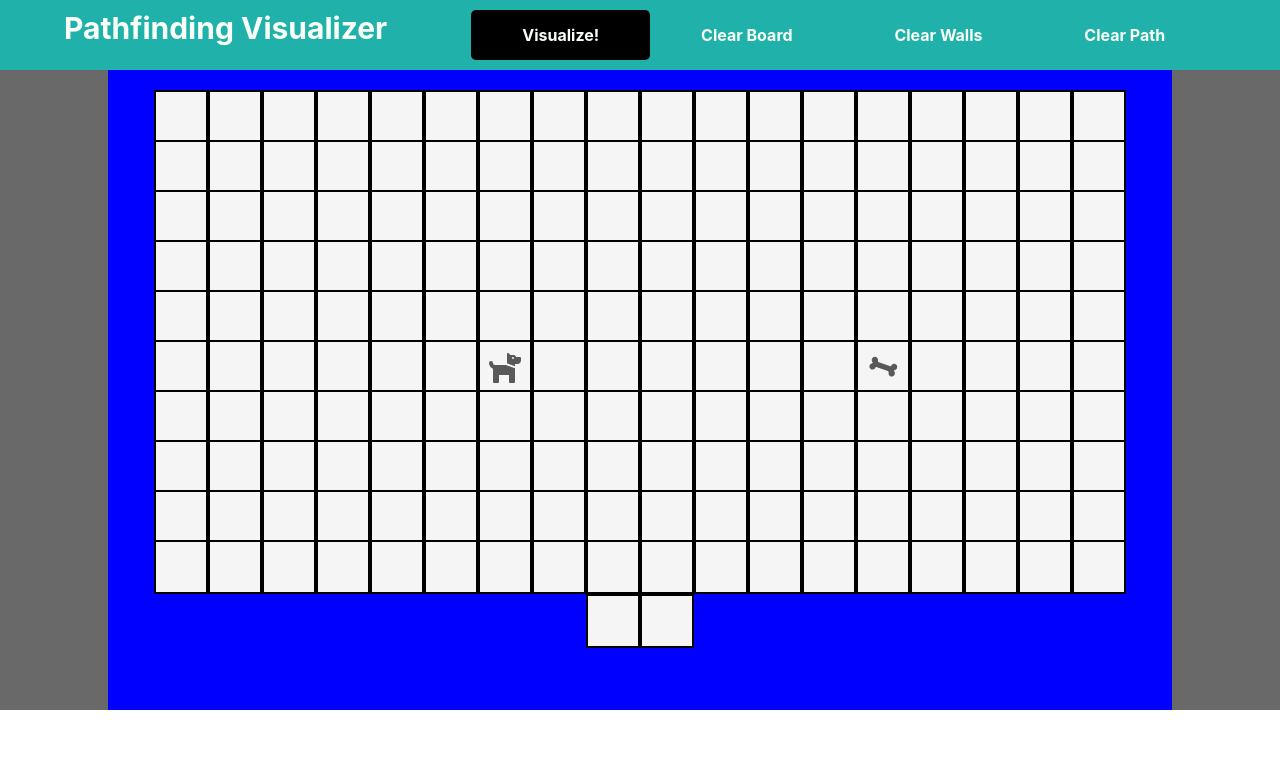
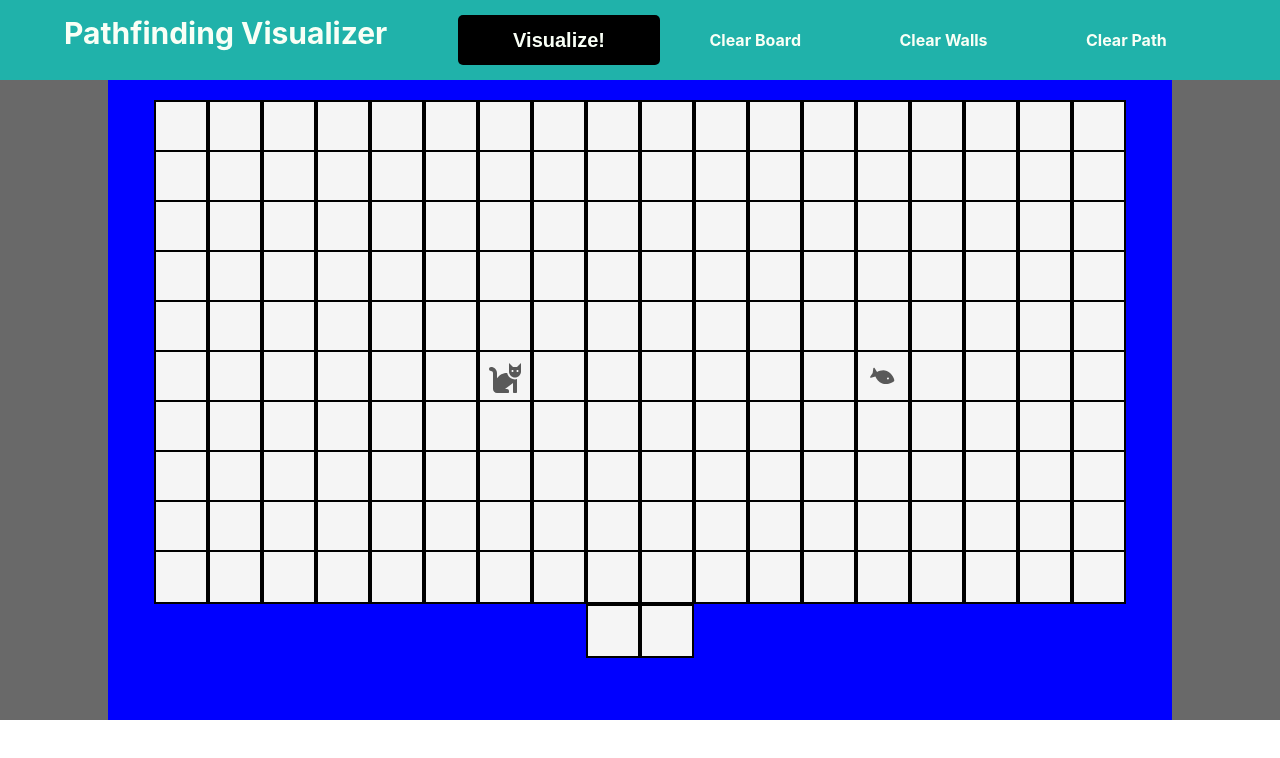
Before and after one commit to nkBrew/pathfinding-visualizer, a React (Create React App) app: page / in a window 1280 px wide. Shown: the top 758 px of the page. Built offline with nearby package versions, Linux system fonts and the light colour scheme.

Commit message:
Changed Visualize to a button. Playing around with other header elements

```diff
--- a/src/Header/Header.css
+++ b/src/Header/Header.css
@@ -15,14 +15,14 @@
   display: inline-block;
   background-color: lightseagreen;
   width: 100%;
-  height: 70px;
+  height: 80px;
 }
 
 .header-inner {
   margin: auto;
   width: 90%;
-  height:100%;
-  margin-top:10px;
+  /* height:100%; */
+  margin-top:15px;
 }
 
 .header-wrapper {
@@ -46,9 +46,13 @@
   border:none;
   border-radius: 5px;
   transition:400ms;
+  text-align: center;
+  font-weight: bold;
+  font-size:20px;
+  cursor: pointer;
 }
 
-.header-button, .visualize-button {
+.header-button {
   display: flex;
   justify-content: center;
   align-content: center;
@@ -62,17 +66,26 @@
   transition:800ms;
 }
 
+button.visualize-button:disabled {
+  background-color: red;
+  transition:800ms;
+}
+
 .header-wrapper > ul {
   list-style-type: none;
 }
-div.visualize-button:hover {
+button.visualize-button:hover:enabled {
   background-color: gainsboro;
   transition:400ms
 }
 
-div.header-button:hover  {
+div.header-button:hover,  a.header-button:hover{
   color: yellow;
   transition:800ms;
+}
+
+a {
+  text-decoration: none;
 }
 
 @media all and (min-width: 800px){
--- a/src/Header/Header.tsx
+++ b/src/Header/Header.tsx
@@ -14,15 +14,12 @@ const Header = ({ visualizing, onVisualize, onClear }: HeaderProps): JSX.Element
       <div className="header-inner">
         <div className="header-wrapper">
           <div className="title">Pathfinding Visualizer</div>
-          <div
-            className={classNames('visualize-button', { 'visualize-loading': visualizing })}
-            onClick={() => onVisualize()}
-          >
+          <button className={classNames('visualize-button')} onClick={() => onVisualize()} disabled={visualizing}>
             Visualize!
-          </div>
-          <div className="header-button" onClick={() => onClear(true, true, true)}>
+          </button>
+          <a href="#" className="header-button" onClick={() => onClear(true, true, true)}>
             Clear Board
-          </div>
+          </a>
           <div className="header-button" onClick={() => onClear(true, false, false)}>
             Clear Walls
           </div>
--- a/src/PathfindingVisualizer/Grid/Node/Node.tsx
+++ b/src/PathfindingVisualizer/Grid/Node/Node.tsx
@@ -2,7 +2,7 @@ import React from 'react';
 import './Node.css';
 import classNames from 'classnames';
 import { FontAwesomeIcon } from '@fortawesome/react-fontawesome';
-import { faBone, faDog } from '@fortawesome/free-solid-svg-icons';
+import { faBone, faCat, faDog, faFish } from '@fortawesome/free-solid-svg-icons';
 
 export type NodeType = {
   col: number;
@@ -70,8 +70,8 @@ const Node = ({
           style={styles}
         >
           {/* {logo ? <div className="node-center-align node-finder"> {logo}</div> : null} */}
-          {isFinder && <FontAwesomeIcon icon={faDog} size="2x" color={finderColor} />}
-          {isTarget && <FontAwesomeIcon icon={faBone} size="lg" transform={{ rotate: 20 }} color={targetColor} />}
+          {isFinder && <FontAwesomeIcon icon={faCat} size="2x" color={finderColor} />}
+          {isTarget && <FontAwesomeIcon icon={faFish} size="lg" transform={{ rotate: 20 }} color={targetColor} />}
         </div>
       </div>
     </div>
```
